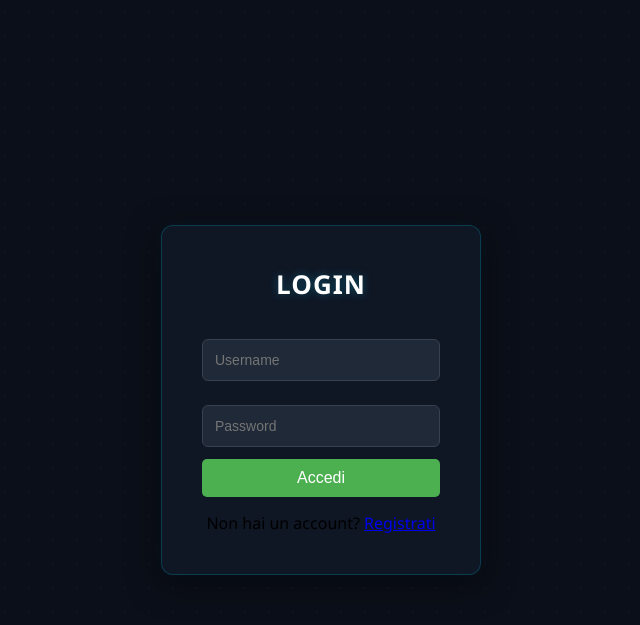
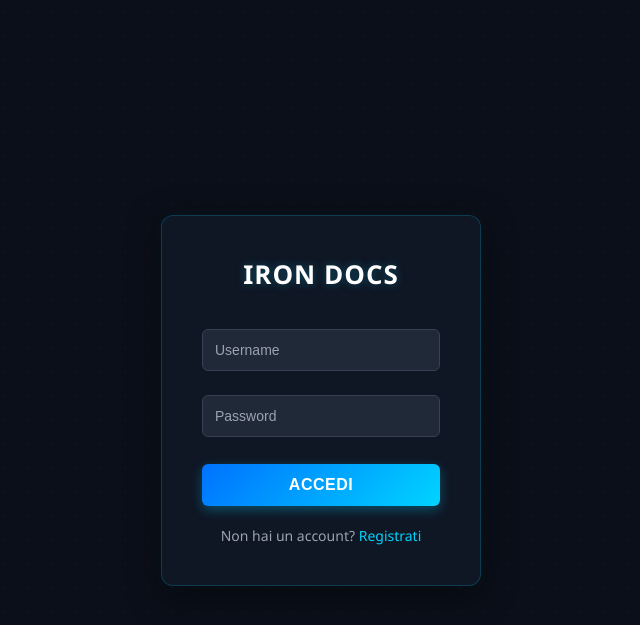
Before and after one commit to balza08/Iron_Docs_Security, a Django app: page /login/ in a window 1280 px wide. Shown: the top 625 px of the page, without its empty margins (319-959 px from the left). Run offline with Django 5.2, Linux system fonts and the light colour scheme.

Commit message:
Fixing color with AI help

```diff
--- a/login_app/templates/login.html
+++ b/login_app/templates/login.html
@@ -5,9 +5,10 @@
     <meta name="viewport" content="width=device-width, initial-scale=1.0">
     <title>Iron Docs Security - Login</title>
     <style>
+        /* Sfondo scuro tech con texture a micro-griglia (stile fibra di carbonio) */
         body {
             font-family: 'Segoe UI', Tahoma, Geneva, Verdana, sans-serif;
-            background: #0b0f19;
+            background-color: #0b0f19;
             background-image:
                 linear-gradient(rgba(11, 15, 25, 0.8), rgba(11, 15, 25, 0.8)),
                 radial-gradient(#1e293b 1px, transparent 0);
@@ -18,6 +19,8 @@
             height: 100vh;
             margin: 0;
         }
+
+        /* Box blindato con effetto vetro scuro (Glassmorphism) e bordo azzurro */
         .box {
             background: rgba(17, 24, 39, 0.85);
             padding: 40px;
@@ -29,6 +32,8 @@
             box-sizing: border-box;
             backdrop-filter: blur(8px);
         }
+
+        /* Titolo stilizzato Iron Docs */
         h2 {
             text-align: center;
             color: #ffffff;
@@ -38,8 +43,11 @@
             font-weight: 600;
             letter-spacing: 1px;
             text-transform: uppercase;
+            /* Effetto leggermente metallico/neon */
             text-shadow: 0 0 10px rgba(0, 212, 255, 0.3);
         }
+
+        /* Input moderni e scuri, cambiano colore al focus */
         input {
             width: 100%;
             padding: 12px;
@@ -52,35 +60,89 @@
             font-size: 14px;
             transition: all 0.3s ease;
         }
+
+        input::placeholder {
+            color: #9ca3af;
+        }
+
+        /* Focus cyber-azzurro */
         input:focus {
             outline: none;
             border-color: #00d4ff;
             box-shadow: 0 0 8px rgba(0, 212, 255, 0.2);
             background: #111827;
         }
+
+        /* Bottone "Iron" in azzurro/blu elettrico con transizione morbida */
         button {
             width: 100%;
-            padding: 10px;
-            background: #4CAF50;
+            padding: 12px;
+            margin-top: 15px;
+            background: linear-gradient(135deg, #0072ff, #00d4ff);
             color: white;
             border: none;
-            border-radius: 5px;
+            border-radius: 6px;
             cursor: pointer;
             font-size: 16px;
+            font-weight: bold;
+            text-transform: uppercase;
+            letter-spacing: 0.5px;
+            transition: all 0.3s ease;
+            box-shadow: 0 4px 12px rgba(0, 212, 255, 0.3);
         }
-        button:hover { background: #45a049; }
-        .errore { color: red; text-align: center; margin-top: 10px; }
+
+        button:hover {
+            transform: translateY(-1px);
+            box-shadow: 0 6px 20px rgba(0, 212, 255, 0.5);
+            filter: brightness(1.1);
+        }
+
+        button:active {
+            transform: translateY(1px);
+        }
+
+        /* Link di registrazione in basso */
+        .link {
+            text-align: center;
+            margin-top: 20px;
+            color: #9ca3af;
+            font-size: 14px;
+        }
+
+        .link a {
+            color: #00d4ff;
+            text-decoration: none;
+            font-weight: 500;
+            transition: color 0.2s ease;
+        }
+
+        .link a:hover {
+            color: #0072ff;
+            text-decoration: underline;
+        }
+
+        /* Messaggio di errore cyber-rosso */
+        .errore {
+            color: #ef4444;
+            text-align: center;
+            margin-top: 15px;
+            font-size: 14px;
+            background: rgba(239, 68, 68, 0.1);
+            padding: 8px;
+            border-radius: 4px;
+            border: 1px solid rgba(239, 68, 68, 0.2);
+        }
     </style>
 </head>
 <body>
     <div class="box">
-        <h2>Login</h2>
+        <h2>Iron Docs</h2>
         <form method="POST">
             {% csrf_token %}
             <input type="text" name="username" placeholder="Username" required>
             <input type="password" name="password" placeholder="Password" required>
             <button type="submit">Accedi</button>
-            <div class="link" style="text-align:center; margin-top:15px;">
+            <div class="link">
                 Non hai un account? <a href="{% url 'register' %}">Registrati</a>
             </div>
         </form>
```
